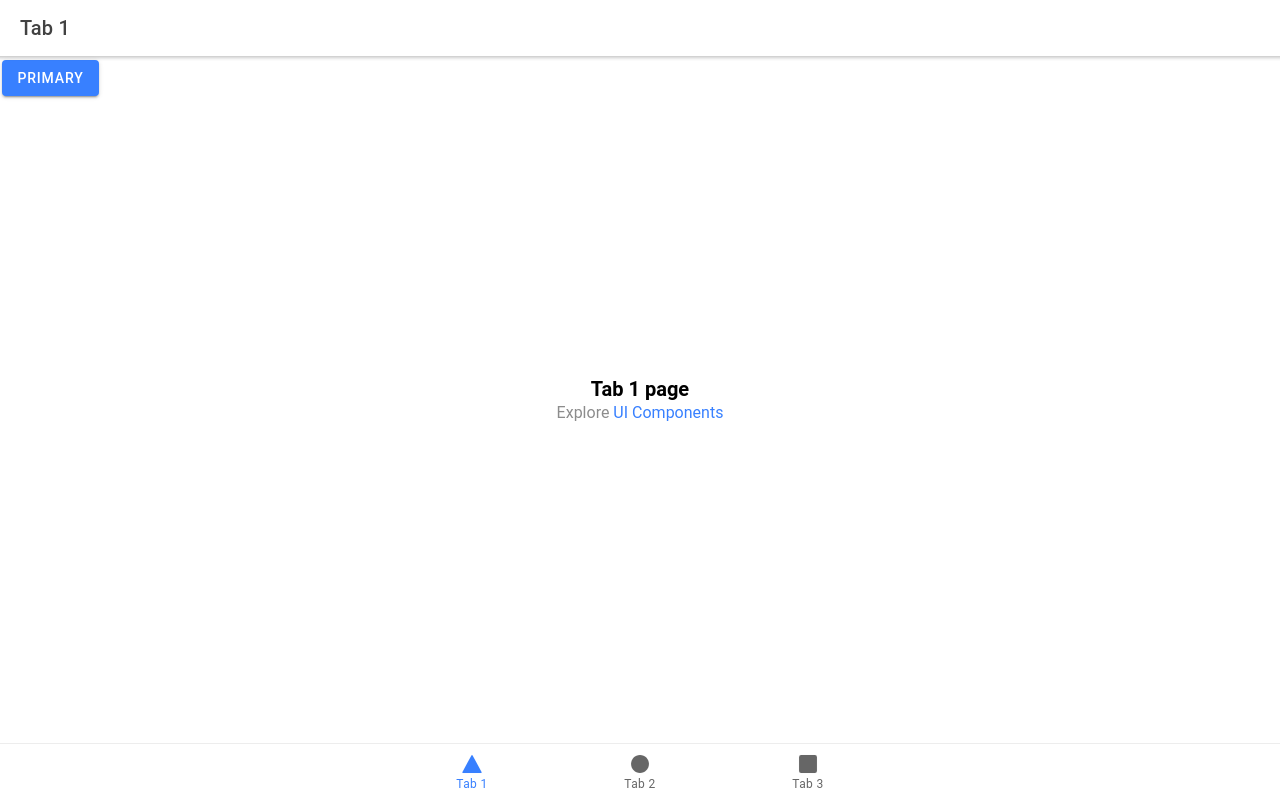
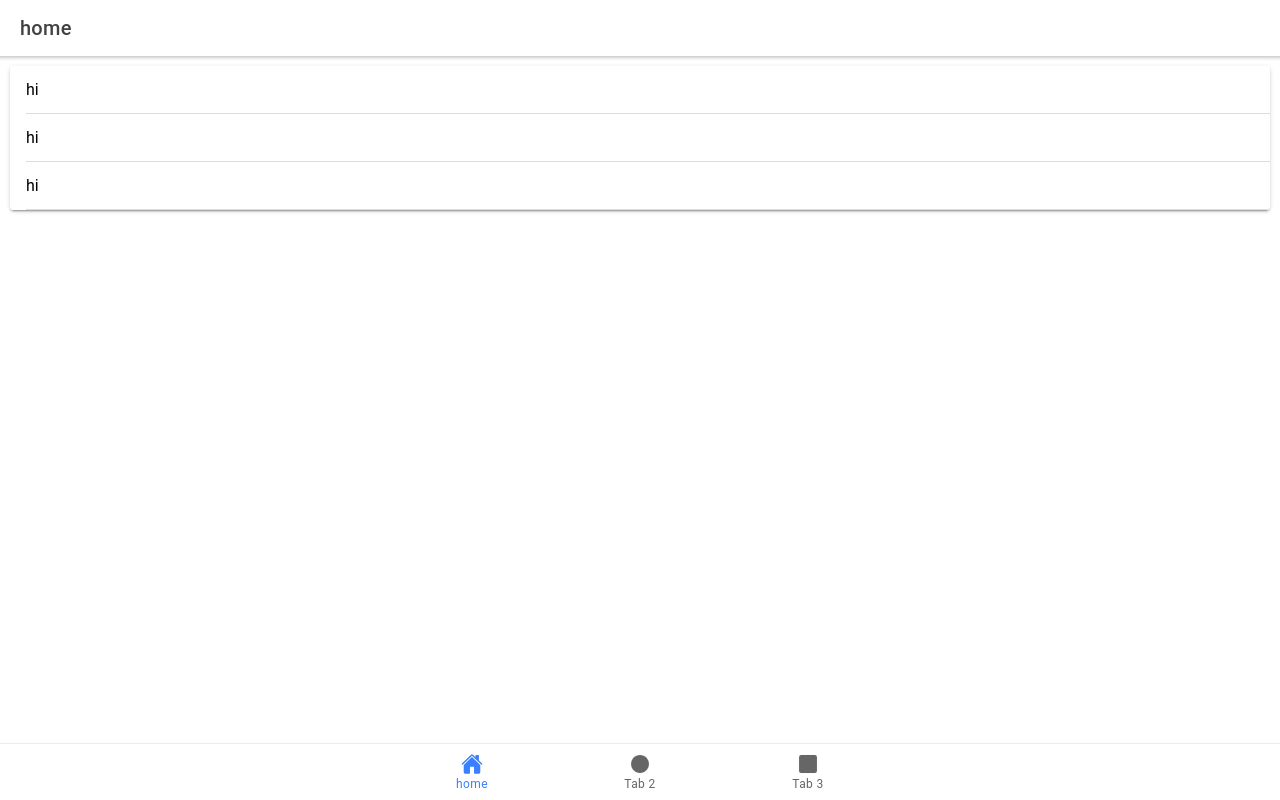
Before and after one commit to Mahyar-sh/speech-card, a React (Create React App) app: page /tab1 in a window 1280 px wide. Built offline with nearby package versions, Linux system fonts and the light colour scheme.

Commit message:
add sample card and items inside tab1

```diff
--- a/src/App.tsx
+++ b/src/App.tsx
@@ -10,7 +10,7 @@ import {
   setupIonicReact
 } from '@ionic/react';
 import { IonReactRouter } from '@ionic/react-router';
-import { ellipse, square, triangle } from 'ionicons/icons';
+import { ellipse, home, square, triangle } from 'ionicons/icons';
 import Tab1 from './pages/Tab1';
 import Tab2 from './pages/Tab2';
 import Tab3 from './pages/Tab3';
@@ -56,8 +56,8 @@ const App: React.FC = () => (
         </IonRouterOutlet>
         <IonTabBar slot="bottom">
           <IonTabButton tab="tab1" href="/tab1">
-            <IonIcon icon={triangle} />
-            <IonLabel>Tab 1</IonLabel>
+            <IonIcon icon={home} />
+            <IonLabel>home</IonLabel>
           </IonTabButton>
           <IonTabButton tab="tab2" href="/tab2">
             <IonIcon icon={ellipse} />
--- /dev/null
+++ b/src/components/tabs-components/Tab1Decks.tsx
@@ -0,0 +1,14 @@
+import React from 'react';
+import { IonContent, IonHeader, IonPage, IonTitle, IonToolbar, IonCard, IonCardHeader, IonCardSubtitle, IonCardTitle, IonCardContent, IonItem, IonIcon, IonLabel, IonButton } from '@ionic/react';
+import { pin, wifi, wine, warning, walk } from 'ionicons/icons';
+
+const Tab1Decks: React.FC = () => {
+ return(
+        <IonCard>
+            <IonItem>hi</IonItem>
+            <IonItem>hi</IonItem>
+            <IonItem>hi</IonItem>
+        </IonCard>
+    );
+};
+ export default Tab1Decks;
--- a/src/pages/Tab1.tsx
+++ b/src/pages/Tab1.tsx
@@ -1,23 +1,25 @@
+import React from 'react';
 import { IonButton, IonContent, IonHeader, IonPage, IonTitle, IonToolbar } from '@ionic/react';
 import ExploreContainer from '../components/ExploreContainer';
+import Tab1Decks from '../components/tabs-components/Tab1Decks';
 import './Tab1.css';
 
 const Tab1: React.FC = () => {
   return (
     <IonPage>
       <IonHeader>
-        <IonToolbar>
-          <IonTitle>Tab 1</IonTitle>
+        <IonToolbar >
+          <IonTitle>home</IonTitle>
         </IonToolbar>
       </IonHeader>
       <IonContent fullscreen>
         <IonHeader collapse="condense">
-          <IonToolbar>
-            <IonTitle size="large">Tab 1</IonTitle>
+          <IonToolbar style={{borderBottom:' rgb(0,0,0,0.2) 2px solid'}}>
+            <IonTitle size="large">home</IonTitle>
           </IonToolbar>
         </IonHeader>
-        <ExploreContainer name="Tab 1 page" />
-        <IonButton color="primary">Primary</IonButton>
+        {/* <ExploreContainer name="Tab 1 page" /> */}
+        <Tab1Decks/>
       </IonContent>
     </IonPage>
   );
```
